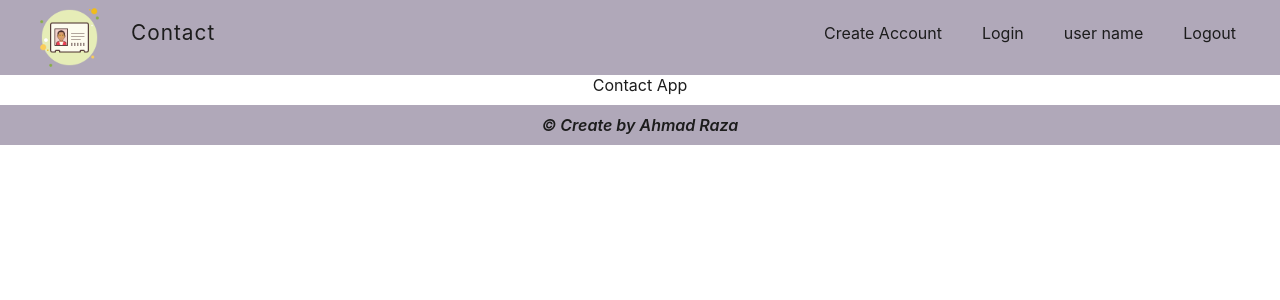
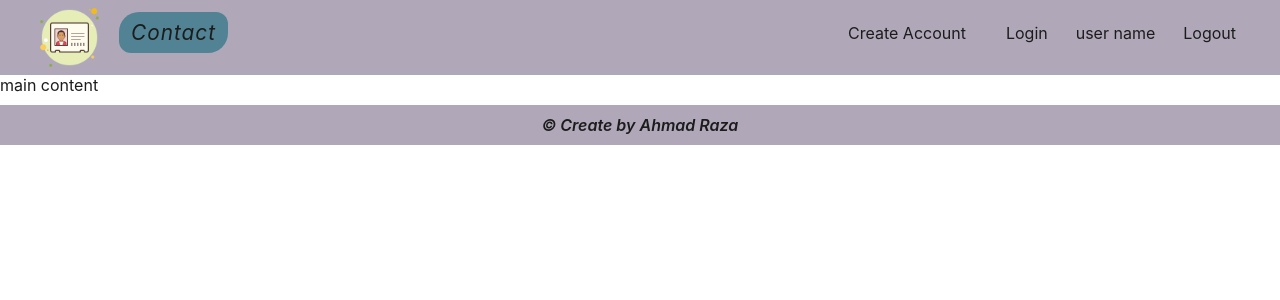
Before and after one commit to AhmadRaza09/react-contact, a React (Create React App) app: page / in a window 1280 px wide. Shown: the top 300 px of the page. Built offline with nearby package versions, Linux system fonts and the light colour scheme.

Commit message:
showed content on base of active link and add active class. closes #5

```diff
--- a/src/App.js
+++ b/src/App.js
@@ -1,13 +1,34 @@
+import { useState } from "react";
 import "./App.css";
 
 import Footer from "./components/Footer/Footer";
 import Header from "./components/header/Header";
 
 function App() {
+  const [showContent, setShowContent] = useState("");
+  const showContentHandler = (value) => {
+    setShowContent(value);
+  };
+
+  // console.log(showContent);
+
+  let whichComponentToShow = "";
+
+  switch (showContent) {
+    case "account":
+      whichComponentToShow = <div>create account</div>;
+      break;
+    case "login":
+      whichComponentToShow = <div>login</div>;
+      break;
+    default:
+      whichComponentToShow = <div>main content</div>;
+  }
+
   return (
     <>
-      <Header />
-      <div className="App">Contact App</div>
+      <Header showContent={showContentHandler} />
+      {whichComponentToShow}
       <Footer />
     </>
   );
--- a/src/components/header/Header.js
+++ b/src/components/header/Header.js
@@ -1,27 +1,78 @@
 import styles from "./Header.module.css";
 
 import logo from "./../../assests/img/logo.png";
+import { useState } from "react";
 
 const Header = (props) => {
+  const [activeLink, setActiveLink] = useState("");
+
+  const activeLinkHandler = (e) => {
+    e.preventDefault();
+
+    setActiveLink(e.target.id);
+
+    props.showContent(e.target.id);
+  };
+
+  // console.log(activeLink);
+
+  let mainActiveClass = "";
+  let loginActiveClass = "";
+  let accountActiveClass = "";
+
+  switch (activeLink) {
+    case "account":
+      accountActiveClass = styles.active;
+      break;
+    case "login":
+      loginActiveClass = styles.active;
+      break;
+    default:
+      mainActiveClass = styles.active;
+  }
+
   return (
     <nav className={styles["nav-bar"]}>
       <div className={styles.logo}>
         <img src={logo} alt="logo" />
         <h1>
-          <a href="/">Contact</a>
+          <a
+            href="/"
+            id="main"
+            onClick={activeLinkHandler}
+            className={mainActiveClass}
+          >
+            Contact
+          </a>
         </h1>
       </div>
+
       <div className={styles.link}>
         <ul>
           <li>
-            <a href="/">Create Account</a>
+            <a
+              href="/"
+              onClick={activeLinkHandler}
+              id="account"
+              className={accountActiveClass}
+            >
+              Create Account
+            </a>
           </li>
+
           <li>
-            <a href="/">Login</a>
+            <a
+              href="/"
+              onClick={activeLinkHandler}
+              id="login"
+              className={loginActiveClass}
+            >
+              Login
+            </a>
           </li>
-          <li>
-            <a href="/">user name</a>
-          </li>
+
+          <li>user name</li>
+
           <li>
             <a href="/">Logout</a>
           </li>
--- a/src/components/header/Header.module.css
+++ b/src/components/header/Header.module.css
@@ -60,3 +60,17 @@ a:hover {
   align-items: center; */
   border-radius: 20px 12px 20px 12px;
 }
+
+.active {
+  background-color: var(--teriary-color);
+  color: var(--color);
+  /* text-decoration: underline; */
+  /* text-decoration-color: var(--color2); */
+  font-style: oblique;
+  /* position: absolute;
+  top: 0;
+  bottom: 0;
+  display: flex;
+  align-items: center; */
+  border-radius: 20px 12px 20px 12px;
+}
```
